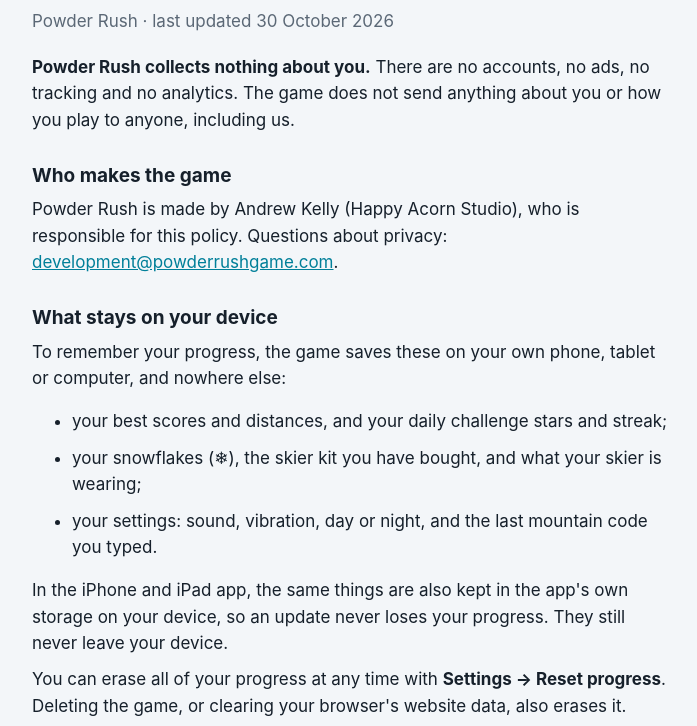
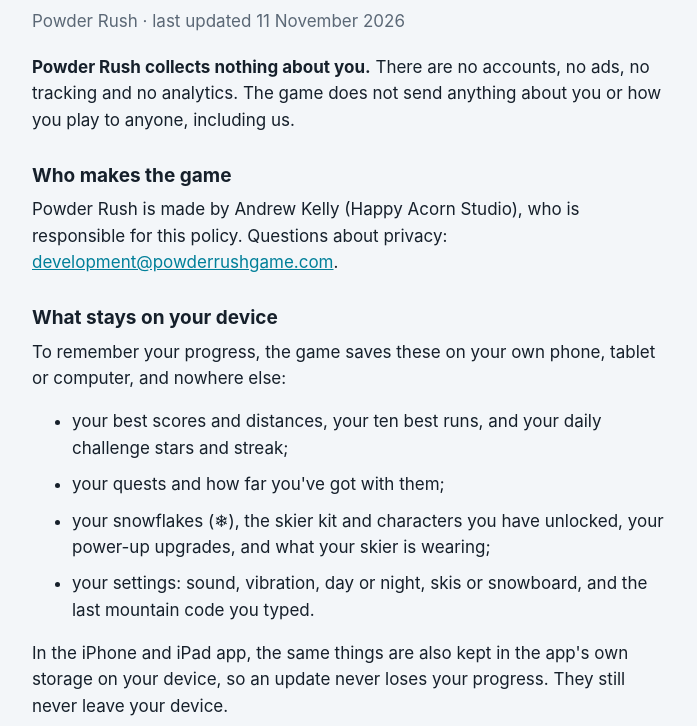
Before and after one commit to andrewkelly22-prap/powderrushgame-site, a plain HTML site: page play/privacy.html in a window 1280 px wide. Shown: the part 67-793 px from the top of the page, without its empty margins (288-985 px from the left). Drawn offline with Linux system fonts and the light colour scheme.

Commit message:
Publish the website from powder-line faf5b9c

```diff
--- a/play/privacy.html
+++ b/play/privacy.html
@@ -55,7 +55,7 @@
   <body>
     <main>
       <h1>Privacy</h1>
-      <p class="updated">Powder Rush · last updated 30 October 2026</p>
+      <p class="updated">Powder Rush · last updated 11 November 2026</p>
 
       <p><strong>Powder Rush collects nothing about you.</strong> There are no accounts, no ads, no tracking and no analytics. The game does not send anything about you or how you play to anyone, including us.</p>
 
@@ -65,9 +65,10 @@
       <h2>What stays on your device</h2>
       <p>To remember your progress, the game saves these on your own phone, tablet or computer, and nowhere else:</p>
       <ul>
-        <li>your best scores and distances, and your daily challenge stars and streak;</li>
-        <li>your snowflakes (❄), the skier kit you have bought, and what your skier is wearing;</li>
-        <li>your settings: sound, vibration, day or night, and the last mountain code you typed.</li>
+        <li>your best scores and distances, your ten best runs, and your daily challenge stars and streak;</li>
+        <li>your quests and how far you've got with them;</li>
+        <li>your snowflakes (❄), the skier kit and characters you have unlocked, your power-up upgrades, and what your skier is wearing;</li>
+        <li>your settings: sound, vibration, day or night, skis or snowboard, and the last mountain code you typed.</li>
       </ul>
       <p>In the iPhone and iPad app, the same things are also kept in the app's own storage on your device, so an update never loses your progress. They still never leave your device.</p>
       <p>You can erase all of your progress at any time with <strong>Settings → Reset progress</strong>. Deleting the game, or clearing your browser's website data, also erases it.</p>
@@ -77,6 +78,9 @@
 
       <h2>Sharing</h2>
       <p>The <strong>Share</strong> button hands a short message (the date, the day's challenge, your stars and streak) to your device's own share menu, or copies it. Nothing is sent unless you choose where to send it.</p>
+
+      <h2>What Apple tells us</h2>
+      <p>Like every App Store developer, we can see totals that Apple puts together: how many people downloaded the game, crash reports, and app usage numbers from people who have chosen to share them with app developers in their iPhone or iPad settings (Settings → Privacy &amp; Security → Analytics &amp; Improvements). These are counts and crash details, with nothing that tells us who you are. The game itself sends nothing; you can turn this sharing off in those settings at any time.</p>
 
       <h2>This website</h2>
       <p>The website, powderrushgame.com, is a plain set of pages with no cookies, no analytics, no ads and no sign-in. It is hosted by GitHub (GitHub Pages). Like any web host, GitHub receives your device's internet address (IP address) when it sends you a page, and may keep it for a short time for security and to keep the service running, under <a href="https://docs.github.com/en/site-policy/privacy-policies/github-general-privacy-statement">GitHub's privacy statement</a>. We never see or receive it. Playing the game in your browser saves your progress in your browser only, as described above.</p>
```
Also changed, not shown: privacy.html (+8 -4 lines).
